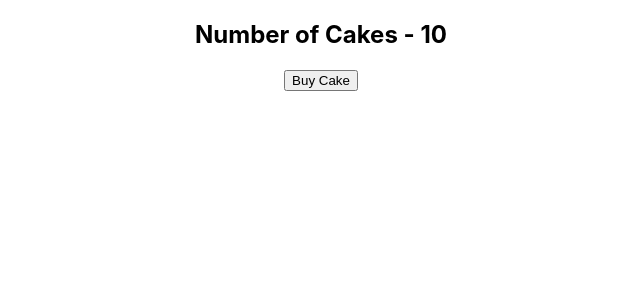
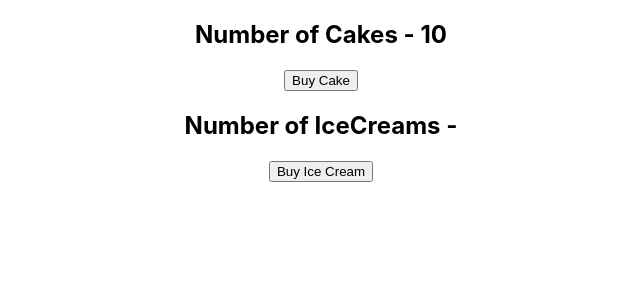
Before and after one commit to aashimgarg/react-redux, a React (Create React App) app: page / in a window 1280 px wide. Shown: the top 300 px of the page, without its empty margins (319-959 px from the left). Built offline with nearby package versions, Linux system fonts and the light colour scheme.

Commit message:
added multiple reducers

```diff
--- a/src/App.js
+++ b/src/App.js
@@ -5,6 +5,7 @@ import { Provider } from 'react-redux';
 
 import store from './redux/store'
 import CakeContainer from './components/CakeContainer';
+import IceCreamContainer from './components/IceCreamContainer';
 
 // Specifying the store as a prop
 // We provide store at the top of the application because it will provide store to every component in the application.
@@ -14,6 +15,7 @@ const App = () => {
     <Provider store={store}>
       <div className="App">
         <CakeContainer />
+        <IceCreamContainer />
       </div>
     </Provider>
   );
--- /dev/null
+++ b/src/components/IceCreamContainer.js
@@ -0,0 +1,17 @@
+import React from 'react'
+import  { buyIceCream } from '../redux/iceCreams/iceCreamActions'
+import { useSelector,useDispatch } from 'react-redux';
+
+const IceCreamContainer = () => {
+
+    const numOfIceCreams = useSelector( state => state.numOfIceCreams)
+    const dispatch = useDispatch()
+    return (
+        <div>
+            <h2>Number of IceCreams - {numOfIceCreams} </h2>
+            <button onClick = { () => dispatch(buyIceCream()) }> Buy Ice Cream </button>
+        </div>
+    )
+}
+
+export default IceCreamContainer;
--- /dev/null
+++ b/src/redux/iceCreams/iceCreamActions.js
@@ -0,0 +1,9 @@
+import { BUY_ICECREAM } from './iceCreamTypes'
+
+// an action is an object with type property
+
+export const buyIceCream = () => {
+    return {
+        type: BUY_ICECREAM
+    }
+}
--- /dev/null
+++ b/src/redux/iceCreams/iceCreamTypes.js
@@ -0,0 +1 @@
+export const BUY_ICECREAM = 'BUY_ICECREAM'
```
Also changed, not shown: src/redux/iceCreams/iceCreamReducers.js (added, +16 -0 lines).
